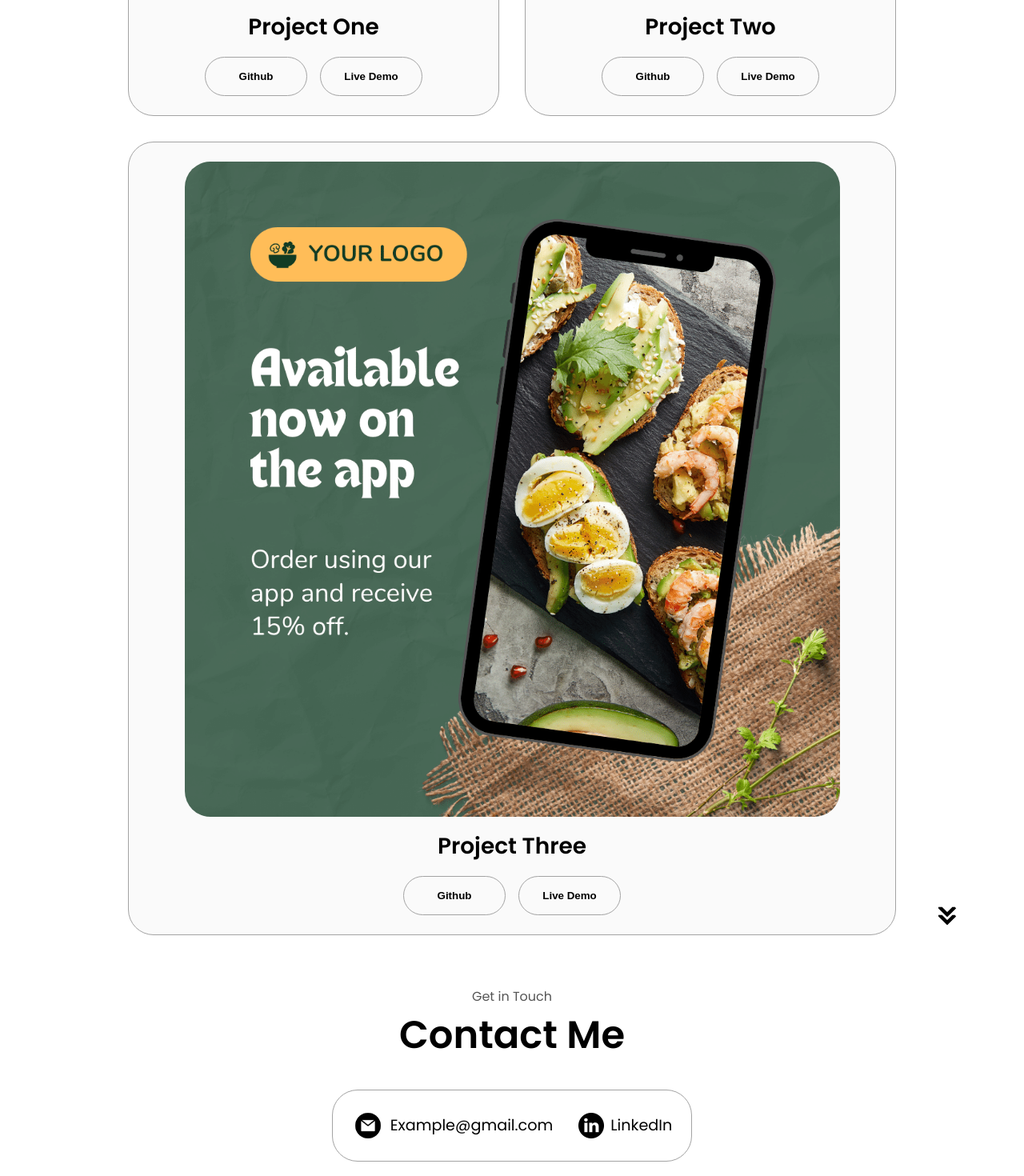
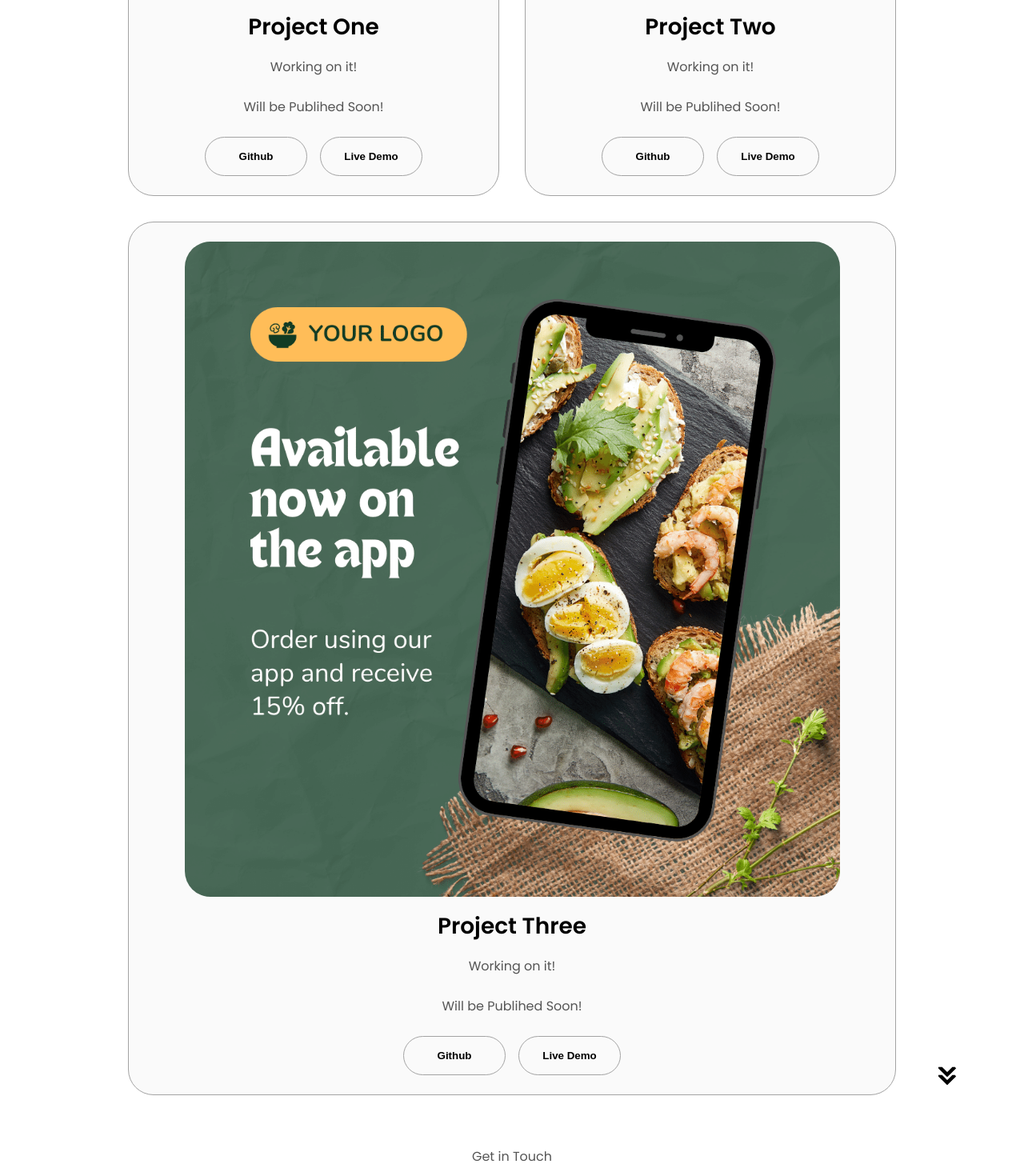
Before and after one commit to Hamza-Hassen/html-css-js-portfolio, a plain HTML site: page index.html in a window 1280 px wide. Shown: the part 2994-4464 px from the top of the page at 80% size. Drawn offline with Linux system fonts and the light colour scheme.

Commit message:
finished index.html

```diff
--- a/index.html
+++ b/index.html
@@ -273,6 +273,8 @@
               />
             </div>
             <h2 class="experience-sub-title project-title">Project One</h2>
+            <p>Working on it!</p><br>
+            <p>Will be Publihed Soon!</p><br>
             <div class="btn-container">
               <button
                 class="btn btn-color-2 project-btn"
@@ -297,6 +299,8 @@
               />
             </div>
             <h2 class="experience-sub-title project-title">Project Two</h2>
+            <p>Working on it!</p><br>
+            <p>Will be Publihed Soon!</p><br>
             <div class="btn-container">
               <button
                 class="btn btn-color-2 project-btn"
@@ -321,6 +325,8 @@
               />
             </div>
             <h2 class="experience-sub-title project-title">Project Three</h2>
+            <p>Working on it!</p><br>
+            <p>Will be Publihed Soon!</p><br>
             <div class="btn-container">
               <button
                 class="btn btn-color-2 project-btn"
```
